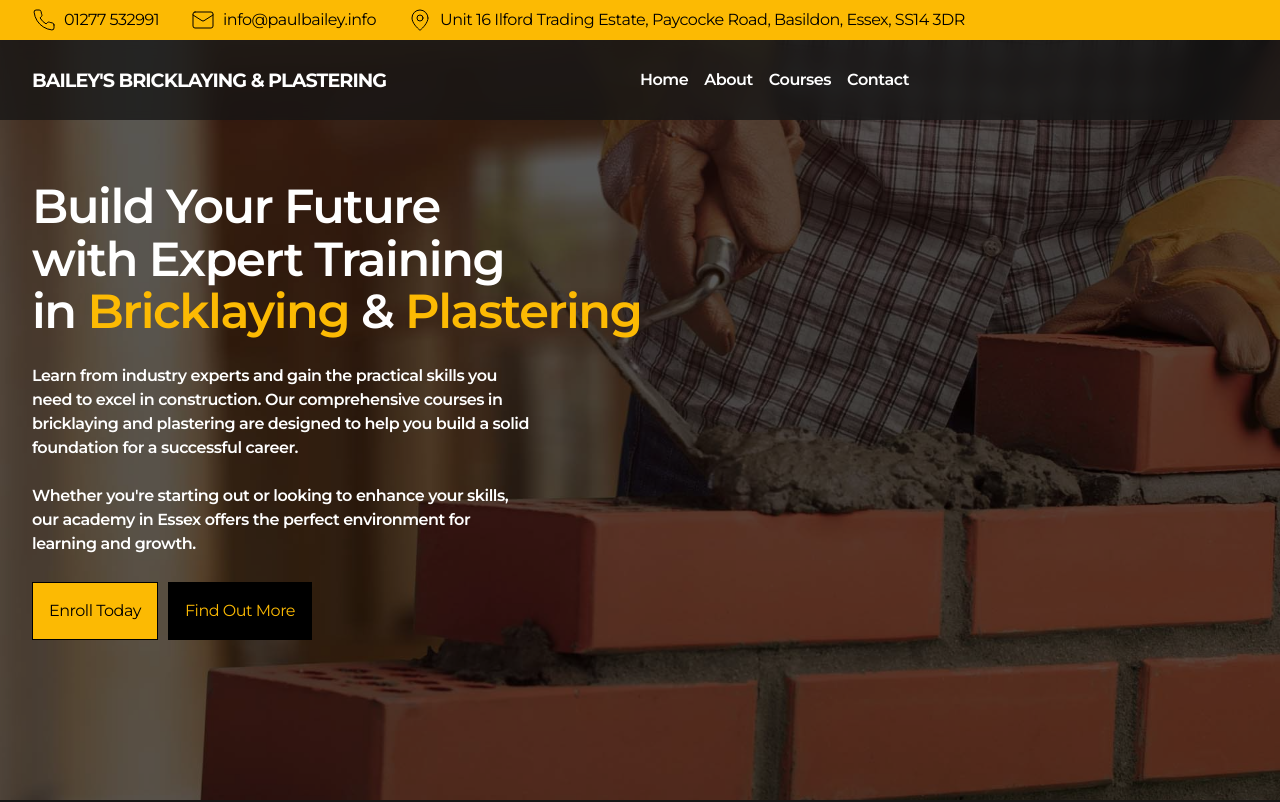
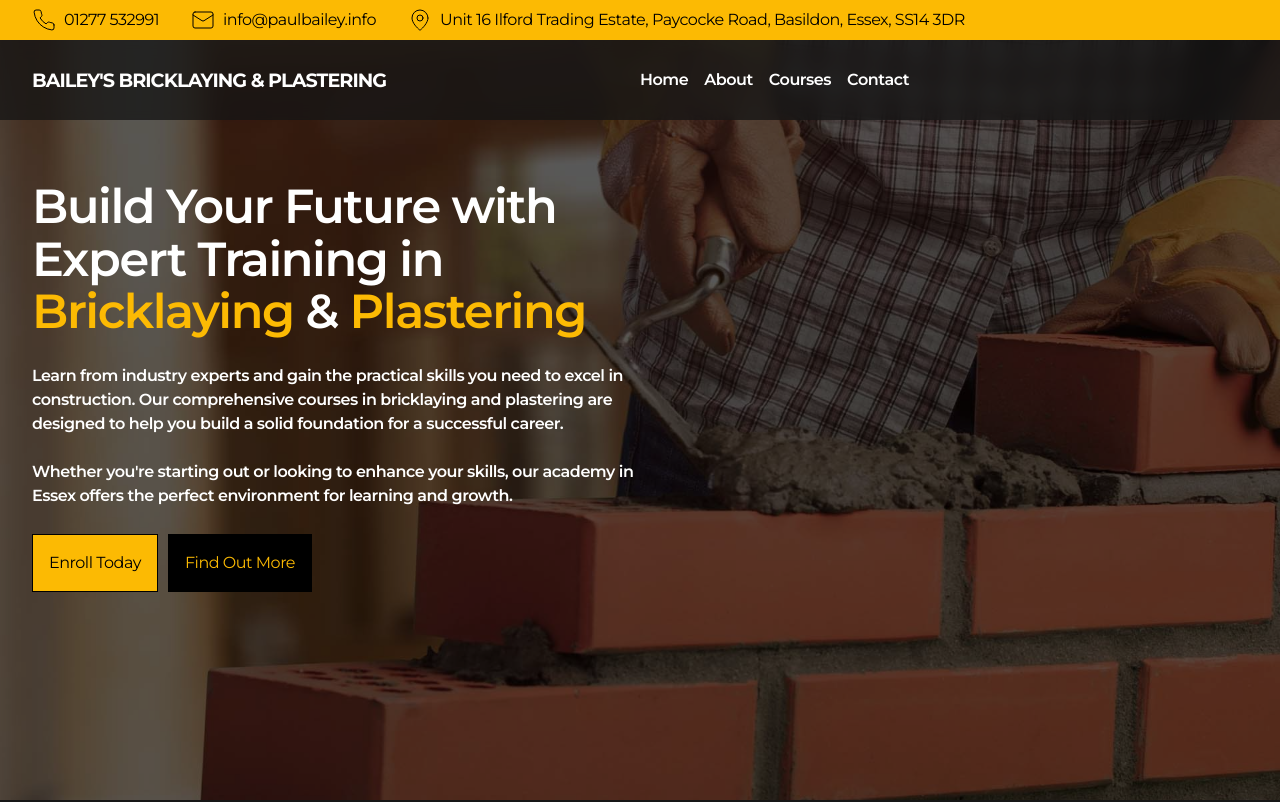
Before and after one commit to conorbailey90/baileys-construction-academy, a Next.js app: page / in a window 1280 px wide. Shown: the top 802 px of the page. Built offline with nearby package versions, Linux system fonts and the light colour scheme.

Commit message:
hero title adjusted for text balance

```diff
--- a/src/components/Hero.tsx
+++ b/src/components/Hero.tsx
@@ -16,13 +16,14 @@ const Hero = () => {
         />
         <div className=' absolute inset-0 bg-[black] opacity-65 z-2'> </div>
         <div className='w-[95%] max-w-[1880px] relative z-2 pt-[180px] grid grid-cols-12 auto-rows-min gap-[10px]'>
-            <div className='col-start-1 row-start-1 col-span-12 '>
-                <h1 className='leading-[1.1] font-semibold'>Build Your Future</h1>
+            <div className='col-start-1 row-start-1 col-span-12 md:col-span-8 lg:col-span-6  '>
+                <h1 className='text-balance leading-[1.1] font-semibold'>Build Your Future with Expert Training in <span className='text-[rgb(252,186,3)]'>Bricklaying</span> & <span className='text-[rgb(252,186,3)]'>Plastering</span></h1>
+                {/* <h1 className='leading-[1.1] font-semibold'>Build Your Future</h1>
                 <h1 className='leading-[1.1] font-semibold'>with Expert Training </h1>
-                <h1 className='leading-[1.1] font-semibold'>in <span className='text-[rgb(252,186,3)]'>Bricklaying</span> & <span className='text-[rgb(252,186,3)]'>Plastering</span></h1>
+                <h1 className='leading-[1.1] font-semibold'>in <span className='text-[rgb(252,186,3)]'>Bricklaying</span> & <span className='text-[rgb(252,186,3)]'>Plastering</span></h1> */}
             </div>
 
-            <div className='col-start-1 col-span-12 md:col-span-5 pt-[1rem]'>
+            <div className='col-start-1 col-span-12 md:col-span-8 md:col-start-1 pt-[1rem] lg:col-span-6 lg:col-start-1'>
                 <p className='font-semibold'>Learn from industry experts and gain the practical skills you need to excel in construction. Our comprehensive courses in bricklaying and plastering are designed to help you build a solid foundation for a successful career. <br /><br/> Whether you&#39;re starting out or looking to enhance your skills, our academy in Essex offers the perfect environment for learning and growth.</p>
             </div>
 
```
